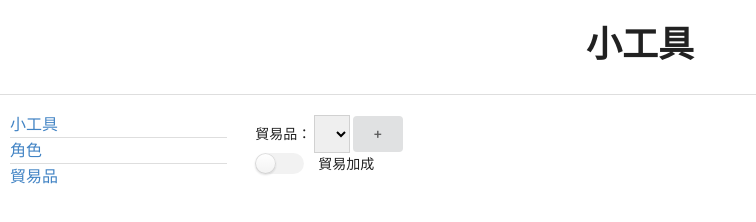
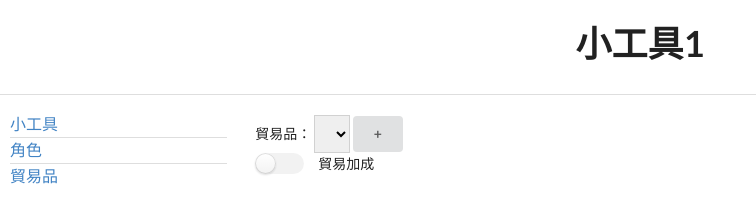
Before and after one commit to LinIH/bdo-tool, a plain HTML site: page index.html in a window 1280 px wide. Shown: the whole page, without its empty margins (0-756 px from the left). Drawn offline with nearby package versions, Linux system fonts and the light colour scheme.

Commit message:
first commit

```diff
--- a/index.html
+++ b/index.html
@@ -14,7 +14,7 @@
 		<div class="ui middle aligned four column centered grid dividing header" style="height: 100px; font-size: 36px; margin-bottom: 20px;">
 			<div class="row">
 				<div class="column aligned center">
-					小工具
+					小工具1
 				</div>
 			</div>
 		</div>
```
